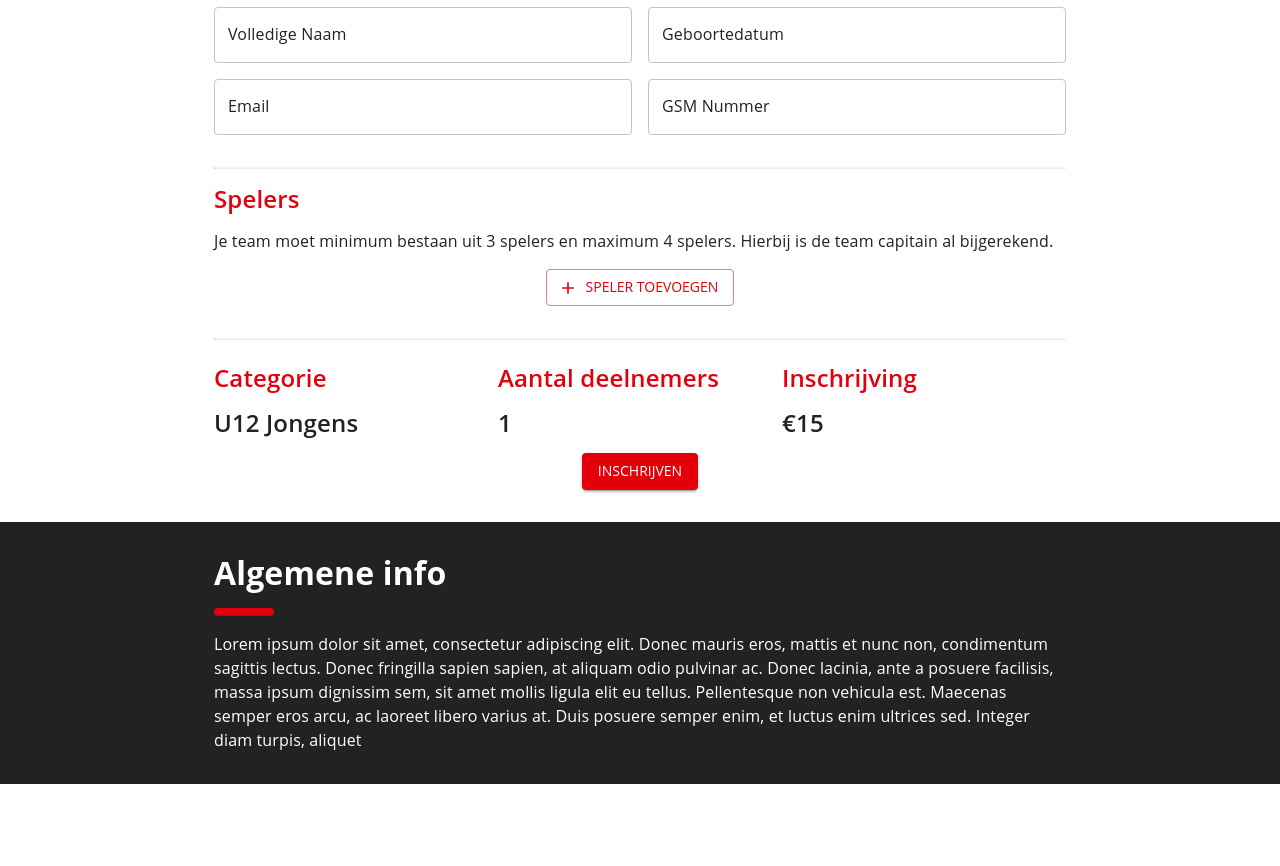
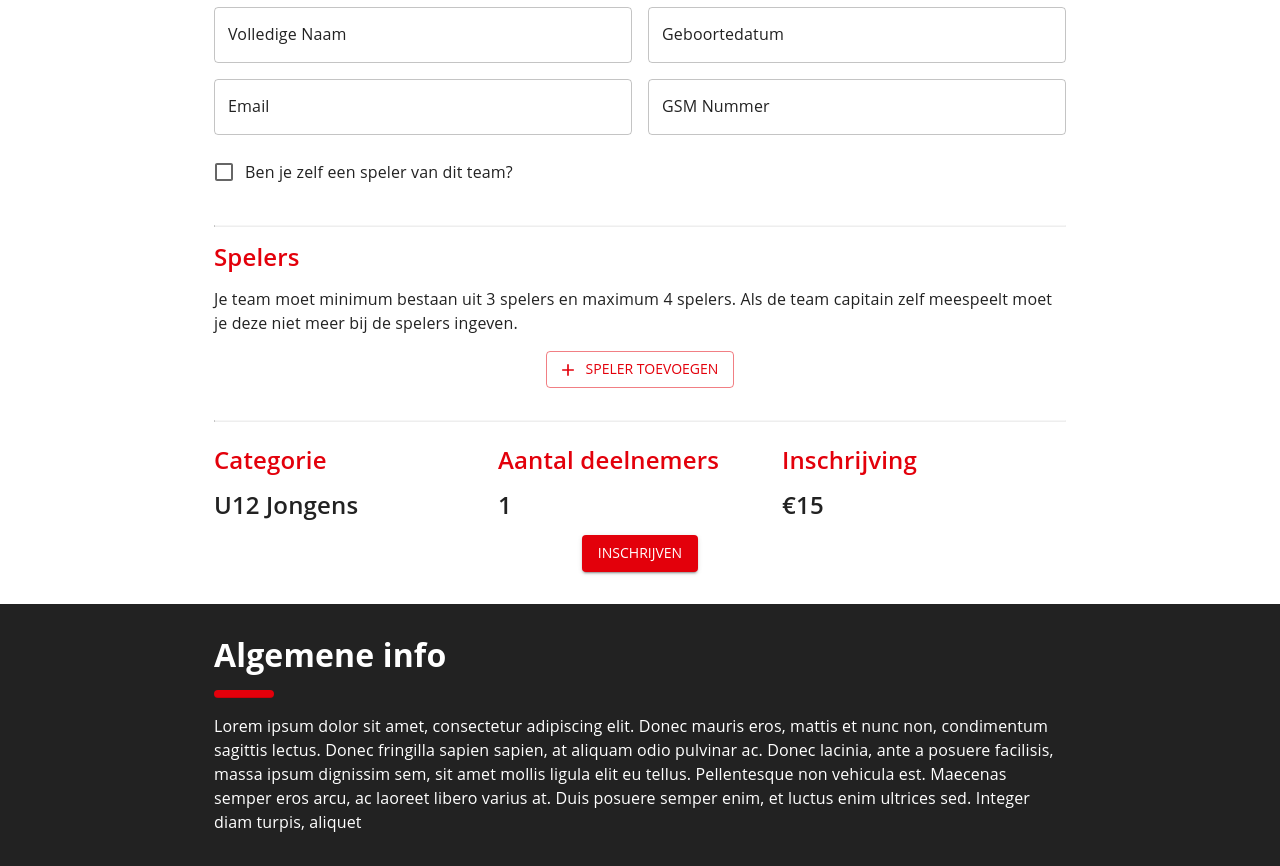
Before and after one commit to Mell-3s/zuiderkempen-diamonds-3x3, a React (Vite) app: page / in a window 1280 px wide. Shown: the part 1140-2006 px from the top of the page. Before the commit the page ends 1924 px from the top, so only its background shows below. Built offline with nearby package versions, Linux system fonts and the light colour scheme; a web font is replaced by a local one.

Commit message:
isPlayer captain

```diff
--- a/src/components/registration/Registration.tsx
+++ b/src/components/registration/Registration.tsx
@@ -6,9 +6,11 @@ import AddIcon from '@mui/icons-material/Add';
 import {
   Box,
   Button,
+  Checkbox,
   Container,
   FormControl,
   FormControlLabel,
+  FormGroup,
   Grid,
   Radio,
   RadioGroup,
@@ -110,7 +112,7 @@ function Registration() {
               <MobileDatePicker
                 label='Geboortedatum'
                 format='dd-MM-yyyy'
-                maxDate={getAllowedDateByCategory}
+                maxDate={watch('captain.isPlayer') ? getAllowedDateByCategory : new Date()}
                 slotProps={{
                   textField: {
                     fullWidth: true,
@@ -140,12 +142,26 @@ function Registration() {
                 {...register('captain.phone')}
               />
             </Grid>
+            <Grid item xs={12}>
+              <Controller
+                name='captain.isPlayer'
+                control={control}
+                render={({ field }) => (
+                  <FormGroup {...field}>
+                    <FormControlLabel
+                      control={<Checkbox />}
+                      label='Ben je zelf een speler van dit team?'
+                    />
+                  </FormGroup>
+                )}
+              />
+            </Grid>
           </Grid>
           <hr />
           <Typography variant='h3'>Spelers</Typography>
           <Typography>
-            Je team moet minimum bestaan uit 3 spelers en maximum 4 spelers. Hierbij is de team
-            capitain al bijgerekend.
+            Je team moet minimum bestaan uit 3 spelers en maximum 4 spelers. Als de team capitain
+            zelf meespeelt moet je deze niet meer bij de spelers ingeven.
           </Typography>
           {fields.map((field, index) => (
             <Box bgcolor='secondary.main' padding={2} marginTop={2} key={field.id}>
@@ -184,7 +200,7 @@ function Registration() {
           )}
           <Grid container marginTop={2} justifyContent='center'>
             <Button
-              disabled={fields.length >= 3}
+              disabled={fields.length >= (watch('captain.isPlayer') ? 3 : 4)}
               variant='outlined'
               onClick={() => append({ name: '', birthday: '' })}
               startIcon={<AddIcon />}
--- a/src/components/registration/registrationForm.ts
+++ b/src/components/registration/registrationForm.ts
@@ -12,6 +12,7 @@ export const registrationForm = z.object({
     birthday: z
       .string({ required_error: 'Geboortedatum is verplicht' })
       .min(1, { message: 'Geboortedatum is verplicht' }),
+    isPlayer: z.boolean().default(false),
   }),
   players: z
     .object({
```
